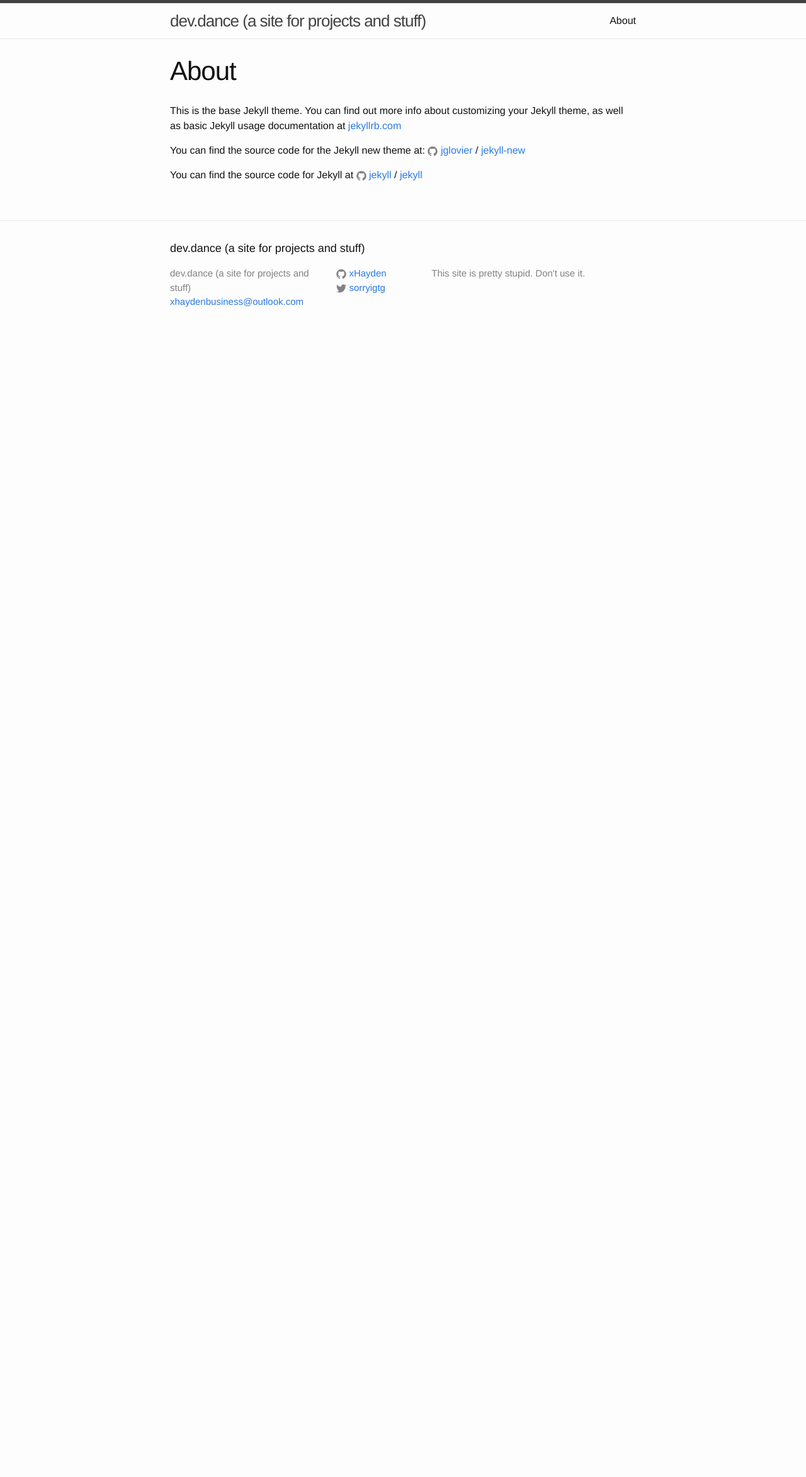
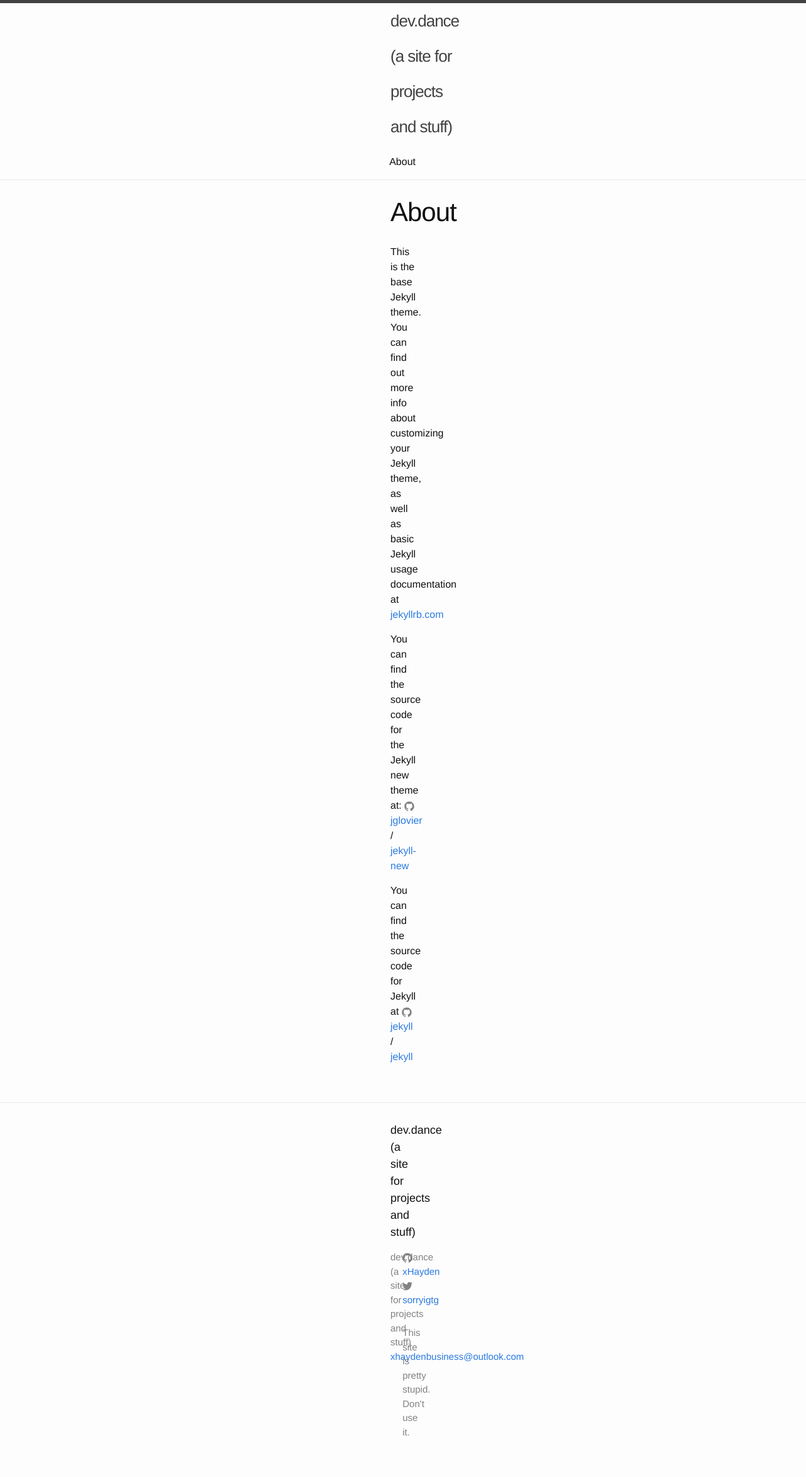
Before and after one commit to xHayden/Portfolio-2020, a Jekyll site: the page built from about.md, in a window 1280 px wide. Shown: the whole page at 63% size. Built offline with Jekyll 4.4.1, drawn with Linux system fonts in a browser that asks for light colours; before the commit the page ends 900 px from its top, so only the background shows below that.

Commit message:
Update main.scss

```diff
--- a/css/main.scss
+++ b/css/main.scss
@@ -23,7 +23,7 @@
 $grey-color-dark:  darken($grey-color, 25%);
 
 // Width of the content area
-$content-width:    800px;
+$content-width:    100px;
 
 $on-palm:          600px;
 $on-laptop:        800px;
```
